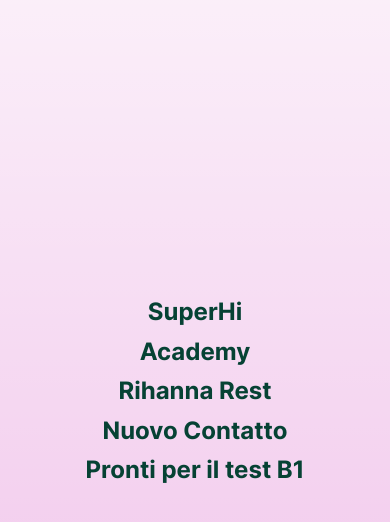
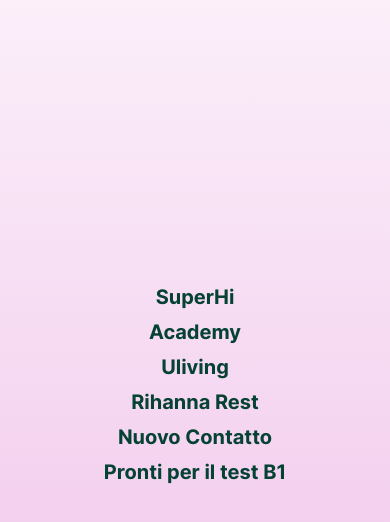
Before and after one commit to GiammaCarioca/heygiammattey, a plain HTML site: page index.html in a window 390 px wide. Shown: the part 280-802 px from the top of the page. Drawn offline with Linux system fonts and the light colour scheme.

Commit message:
add uliving link

```diff
--- a/css/style.css
+++ b/css/style.css
@@ -71,6 +71,21 @@
 	text-transform: uppercase;
 	letter-spacing: 0.1em;
 	font-size: 1.4vw;
+}
+
+@media (max-width: 860px) {
+	nav {
+		flex-direction: column;
+		column-gap: 12px;
+	}
+
+	nav a {
+		margin-top: 12px;
+	}
+
+	nav a:hover::before {
+		display: none;
+	}
 }
 
 @media (max-width: 784px) {
@@ -165,7 +180,7 @@
 	display: flex;
 	justify-content: space-around;
 	align-items: center;
-	padding-bottom: 80px;
+	padding: 0 20px 80px;
 }
 
 nav a {
@@ -174,7 +189,7 @@
 	position: relative;
 	font-family: var(--font-stack-sans-serif);
 	text-decoration: none;
-	font-size: 24px;
+	font-size: 20px;
 	color: var(--green);
 }
 
@@ -199,14 +214,6 @@
 }
 
 @media (max-width: 660px) {
-	nav {
-		flex-direction: column;
-	}
-
-	nav a {
-		margin-top: 12px;
-	}
-
 	nav a:hover::before {
 		display: none;
 	}
--- a/index.html
+++ b/index.html
@@ -26,6 +26,7 @@
 	<nav>
 		<a href="./projects01.html" target="_blank">SuperHi</a>
 		<a href="./projects02.html" target="_blank">Academy</a>
+		<a href="https://uliving-bulletin-board.herokuapp.com/" target="_blank">Uliving</a>
 		<a href="https://rihanna.rest/" target="_blank">Rihanna Rest</a>
 		<a href="https://nuovo-contatto-trascrizioni.netlify.app/" target="_blank">Nuovo Contatto</a>
 		<a href="https://pronti-per-il-test-b1.netlify.app/" target="_blank">Pronti per il test B1</a>
```
